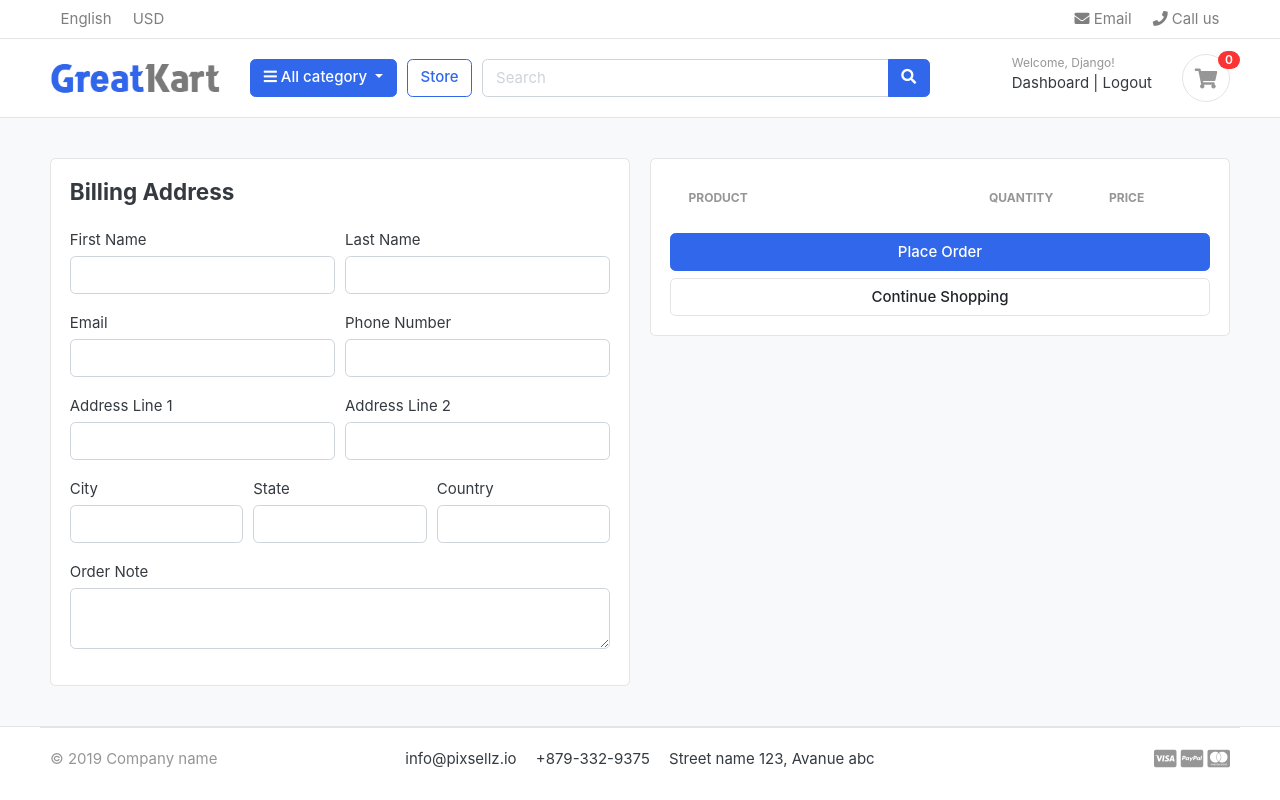
After one commit to bryan-padero/ecommerce-django, a Django app: page /cart/checkout/ in a window 1280 px wide. The commit adds this page. Run offline with Django 4.2, Linux system fonts and the light colour scheme; a user stored in the database is signed in; data comes from the database, SQL or seed files in the repository; both versions use the stored data as it was after the commit; lists and menus that the app fills with data are empty; some libraries are stand-ins or nearby versions; some web fonts are replaced.

Commit message:
added checkout.html and functionality

```diff
--- a/accounts/urls.py
+++ b/accounts/urls.py
@@ -7,7 +7,7 @@ urlpatterns = [
     path('logout/', views.logout, name='logout'),
     path('activate/<uidb64>/<token>/', views.activate, name='activate'),
     path('forgot_password/', views.forgot_password, name='forgot_password'),
-    path('reset_password_validate/<uidb64>/<token>/', views.activate, name='reset_password_validate'),
+    path('reset_password_validate/<uidb64>/<token>/', views.reset_password_validate, name='reset_password_validate'),
     path('reset_password/', views.reset_password, name='reset_password'),
     path('dashboard/', views.dashboard, name='dashboard'),
     path('', views.dashboard, name='dashboard')
--- a/carts/context_processors.py
+++ b/carts/context_processors.py
@@ -9,7 +9,10 @@ def counter(request):
     else:
         try:
             cart = Cart.objects.filter(cart_id=_cart_id(request))
-            cart_items = CartItem.objects.all().filter(cart=cart[:1])
+            if request.user.is_authenticated:
+                cart_items = CartItem.objects.all().filter(user=request.user)
+            else:
+                cart_items = CartItem.objects.all().filter(cart=cart[:1])
             for cart_item in cart_items:
                 cart_count += cart_item.quantity
         except Cart.DoesNotExist:
--- a/carts/models.py
+++ b/carts/models.py
@@ -1,5 +1,6 @@
 from django.db import models
 from store.models import Product, Variation
+from accounts.models import Account
 
 
 class Cart(models.Model):
@@ -11,6 +12,7 @@ class Cart(models.Model):
 
 
 class CartItem(models.Model):
+    user = models.ForeignKey(Account, on_delete=models.CASCADE, null=True)
     product = models.ForeignKey(Product, on_delete=models.CASCADE)
     cart = models.ForeignKey(Cart, on_delete=models.CASCADE)
     variations = models.ManyToManyField(Variation, blank=True)
--- a/carts/urls.py
+++ b/carts/urls.py
@@ -6,4 +6,5 @@ urlpatterns = [
     path('add_cart/<int:product_id>/', views.add_cart, name='add_cart'),
     path('remove_cart/<int:product_id>/<int:cart_item_id>/', views.remove_cart, name='remove_cart'),
     path('remove_cart_item/<int:product_id>/<int:cart_item_id>/', views.remove_cart_item, name='remove_cart_item'),
+    path('checkout/', views.checkout, name='checkout'),
 ]
--- a/carts/views.py
+++ b/carts/views.py
@@ -1,3 +1,4 @@
+from django.contrib.auth.decorators import login_required
 from django.http import HttpResponse
 from django.shortcuts import render, redirect, get_object_or_404
 from carts.models import Cart, CartItem
@@ -12,61 +13,114 @@ def _cart_id(request):
 
 
 def add_cart(request, product_id):
+    current_user = request.user
     product = Product.objects.get(id=product_id)
-    product_variation = []
-    if request.method == 'POST':
-        for item in request.POST:
-            key = item
-            value = request.POST[key]
-            try:
-                variation = Variation.objects.get(product=product, variation_category__iexact=key,
-                                                  variation_value__iexact=value)
-                product_variation.append(variation)
-            except:
-                pass
-    try:
-        cart = Cart.objects.get(cart_id=_cart_id(request))  # get the cart id using the cart_id present in the session
-    except Cart.DoesNotExist:
-        cart = Cart.objects.create(
-            cart_id=_cart_id(request),
-        )
-    cart.save()
+    if current_user.is_authenticated:
+        product_variation = []
+        if request.method == 'POST':
+            for item in request.POST:
+                key = item
+                value = request.POST[key]
+                try:
+                    variation = Variation.objects.get(product=product, variation_category__iexact=key,
+                                                      variation_value__iexact=value)
+                    product_variation.append(variation)
+                except:
+                    pass
 
-    is_cart_item_exists = CartItem.objects.filter(product=product, cart=cart).exists()
 
-    if is_cart_item_exists:
-        cart_item = CartItem.objects.filter(product=product, cart=cart)
-        ex_var_list = []
-        id = []
-        for item in cart_item:
-            existing_variation = item.variations.all()
-            ex_var_list.append(list(existing_variation))
-            id.append(item.id)
+        is_cart_item_exists = CartItem.objects.filter(product=product, user=current_user).exists()
 
-        if product_variation in ex_var_list:
-            # increase the item quantity
-            index = ex_var_list.index(product_variation)
-            item_id = id[index]
-            item = CartItem.objects.get(product=product, id=item_id)
-            item.quantity += 1
-            item.save()
+        if is_cart_item_exists:
+            cart_item = CartItem.objects.filter(product=product, user=current_user)
+            ex_var_list = []
+            id = []
+            for item in cart_item:
+                existing_variation = item.variations.all()
+                ex_var_list.append(list(existing_variation))
+                id.append(item.id)
+
+            if product_variation in ex_var_list:
+                # increase the item quantity
+                index = ex_var_list.index(product_variation)
+                item_id = id[index]
+                item = CartItem.objects.get(product=product, id=item_id)
+                item.quantity += 1
+                item.save()
+            else:
+                item = CartItem.objects.create(product=product, quantity=1, user=current_user)
+                if len(product_variation) > 0:
+                    item.variations.clear()
+                    item.variations.add(*product_variation)
+                item.save()
         else:
-            item = CartItem.objects.create(product=product, quantity=1, cart=cart)
+            cart_item = CartItem.objects.create(
+                product=product,
+                quantity=1,
+                user=current_user,
+            )
             if len(product_variation) > 0:
-                item.variations.clear()
-                item.variations.add(*product_variation)
-            item.save()
+                cart_item.variations.clear()
+                cart_item.variations.add(*product_variation)
+            cart_item.save()
+        return redirect('cart')
+    # If user is not authenticated
     else:
-        cart_item = CartItem.objects.create(
-            product=product,
-            quantity=1,
-            cart=cart,
-        )
-        if len(product_variation) > 0:
-            cart_item.variations.clear()
-            cart_item.variations.add(*product_variation)
-        cart_item.save()
-    return redirect('cart')
+        product_variation = []
+        if request.method == 'POST':
+            for item in request.POST:
+                key = item
+                value = request.POST[key]
+                try:
+                    variation = Variation.objects.get(product=product, variation_category__iexact=key,
+                                                      variation_value__iexact=value)
+                    product_variation.append(variation)
+                except:
+                    pass
+        try:
+            cart = Cart.objects.get(
+                cart_id=_cart_id(request))  # get the cart id using the cart_id present in the session
+        except Cart.DoesNotExist:
+            cart = Cart.objects.create(
+                cart_id=_cart_id(request),
+            )
+        cart.save()
+
+        is_cart_item_exists = CartItem.objects.filter(product=product, cart=cart).exists()
+
+        if is_cart_item_exists:
+            cart_item = CartItem.objects.filter(product=product, cart=cart)
+            ex_var_list = []
+            id = []
+            for item in cart_item:
+                existing_variation = item.variations.all()
+                ex_var_list.append(list(existing_variation))
+                id.append(item.id)
+
+            if product_variation in ex_var_list:
+                # increase the item quantity
+                index = ex_var_list.index(product_variation)
+                item_id = id[index]
+                item = CartItem.objects.get(product=product, id=item_id)
+                item.quantity += 1
+                item.save()
+            else:
+                item = CartItem.objects.create(product=product, quantity=1, cart=cart)
+                if len(product_variation) > 0:
+                    item.variations.clear()
+                    item.variations.add(*product_variation)
+                item.save()
+        else:
+            cart_item = CartItem.objects.create(
+                product=product,
+                quantity=1,
+                cart=cart,
+            )
+            if len(product_variation) > 0:
+                cart_item.variations.clear()
+                cart_item.variations.add(*product_variation)
+            cart_item.save()
+        return redirect('cart')
 
 
 def remove_cart(request, product_id, cart_item_id):
@@ -93,9 +147,37 @@ def remove_cart_item(request, product_id, cart_item_id):
 
 
 def cart(request, total=0, quantity=0, cart_items=None):
-    tax = 0
-    grand_total = 0
     try:
+        tax = 0
+        grand_total = 0
+        if request.user.is_authenticated:
+            cart_items = CartItem.objects.filter(user=request.user, is_active=True)
+        else:
+            cart = Cart.objects.get(cart_id=_cart_id(request))
+            cart_items = CartItem.objects.filter(cart=cart, is_active=True)
+        for cart_item in cart_items:
+            total += (cart_item.product.price * cart_item.quantity)
+            quantity += cart_item.quantity
+        tax = (5 * total)/100
+        grand_total = total + tax
+    except Cart.DoesNotExist:
+        pass
+
+    context = {
+        'total': total,
+        'tax': tax,
+        'grand_total': grand_total,
+        'quantity': quantity,
+        'cart_items': cart_items,
+    }
+    return render(request, 'store/cart.html', context)
+
+
+@login_required(login_url='login')
+def checkout(request, total=0, quantity=0, cart_items=None):
+    try:
+        tax = 0
+        grand_total = 0
         cart = Cart.objects.get(cart_id=_cart_id(request))
         cart_items = CartItem.objects.filter(cart=cart, is_active=True)
         for cart_item in cart_items:
@@ -113,5 +195,4 @@ def cart(request, total=0, quantity=0, cart_items=None):
         'quantity': quantity,
         'cart_items': cart_items,
     }
-
-    return render(request, 'store/cart.html', context)
+    return render(request, 'store/checkout.html', context)
--- a/ecommerce/settings.py
+++ b/ecommerce/settings.py
@@ -1,3 +1,4 @@
+import os
 from pathlib import Path
 
 # Build paths inside the project like this: BASE_DIR / 'subdir'.
@@ -131,8 +132,8 @@ MESSAGE_TAGS = {
 # SMTP configuration
 EMAIL_HOST = 'smtp.gmail.com'
 EMAIL_PORT = 587
-EMAIL_HOST_USER = 'amazingbryan02@gmail.com'
-EMAIL_HOST_PASSWORD = 'gjuyrfuuldszgmih'
+EMAIL_HOST_USER = os.environ["EMAIL_HOST_USER"]
+EMAIL_HOST_PASSWORD = os.environ["EMAIL_HOST_PASSWORD"]
 EMAIL_USE_TLS = True
 
 # Default primary key field type
--- a/templates/accounts/login.html
+++ b/templates/accounts/login.html
@@ -26,7 +26,7 @@
                 </div> <!-- form-group// -->
 
                 <div class="form-group">
-                    <a href="#" class="float-right">Forgot password?</a>
+                    <a href="{% url 'forgot_password' %}" class="float-right">Forgot password?</a>
 
                 </div> <!-- form-group form-check .// -->
                 <div class="form-group">
--- a/templates/store/cart.html
+++ b/templates/store/cart.html
@@ -102,7 +102,7 @@
                         <p class="text-center mb-3">
                             <img src="{% static './images/misc/payments.png' %}" height="26">
                         </p>
-                        <a href="./place-order.html" class="btn btn-primary btn-block"> Checkout </a>
+                        <a href="{% url 'checkout' %}" class="btn btn-primary btn-block"> Checkout </a>
                         <a href="{% url 'store' %}" class="btn btn-light btn-block">Continue Shopping</a>
                     </div> <!-- card-body.// -->
                 </div> <!-- card.// -->
--- /dev/null
+++ b/templates/store/checkout.html
@@ -0,0 +1,129 @@
+{% extends 'base.html' %}
+{% load static %}
+
+
+{% block content %}
+
+<section class="section-content padding-y bg">
+    <div class="container">
+
+        <!-- ============================ COMPONENT 1 ================================= -->
+        <div class="row">
+            <aside class="col-lg-6">
+                <div class="card">
+                    <div class="card-body">
+                        <h4 class="card-title mb-4">Billing Address</h4>
+                        <form action="" method="POST">
+                            {% csrf_token %}
+                            <div class="form-row">
+                                <div class="col form-group">
+                                    <label for="">First Name</label>
+                                    <input type="text" name="first_name" class="form-control" required>
+                                </div>
+                                <div class="col form-group">
+                                    <label for="">Last Name</label>
+                                    <input type="text" name="last_name" class="form-control" required>
+                                </div>
+                            </div>
+                            <div class="form-row">
+                                <div class="col form-group">
+                                    <label for="">Email</label>
+                                    <input type="email" name="email" class="form-control" required>
+                                </div>
+                                <div class="col form-group">
+                                    <label for="">Phone Number</label>
+                                    <input type="text" name="phone" class="form-control" required>
+                                </div>
+                            </div>
+                            <div class="form-row">
+                                <div class="col form-group">
+                                    <label for="">Address Line 1</label>
+                                    <input type="text" name="address_line_1" class="form-control" required>
+                                </div>
+                                <div class="col form-group">
+                                    <label for="">Address Line 2</label>
+                                    <input type="text" name="address_line_2" class="form-control">
+                                </div>
+                            </div>
+                            <div class="form-row">
+                                <div class="col form-group">
+                                    <label for="">City</label>
+                                    <input type="text" name="city" class="form-control" required>
+                                </div>
+                                <div class="col form-group">
+                                    <label for="">State</label>
+                                    <input type="text" name="state" class="form-control" required>
+                                </div>
+                                <div class="col form-group">
+                                    <label for="">Country</label>
+                                    <input type="text" name="country" class="form-control" required>
+                                </div>
+                            </div>
+                            <div class="form-row">
+                                <div class="col form-group">
+                                    <label for="">Order Note</label>
+                                    <textarea name="order_note" class="form-control" rows="2"></textarea>
+                                </div>
+                            </div>
+                    </div>
+                </div> <!-- card.// -->
+
+            </aside> <!-- col.// -->
+            <aside class="col-lg-6">
+
+                <div class="card">
+                    <div class="card-body">
+                        <table class="table table-borderless table-shopping-cart">
+                            <thead class="text-muted">
+                            <tr class="small text-uppercase">
+                                <th scope="col">Product</th>
+                                <th scope="col" width="120">Quantity</th>
+                                <th scope="col" width="120">Price</th>
+                            </tr>
+                            </thead>
+                            <tbody>
+                            {% for cart_item in cart_items %}
+                            <tr>
+                                <td>
+                                    <figure class="itemside align-items-center">
+                                        <div class="aside"><img src="{{ cart_item.product.images.url }}" class="img-sm">
+                                        </div>
+                                        <figcaption class="info">
+                                            <a href="{{ cart_item.product.get_url }}" class="title text-dark">{{ cart_item.product.product_name }}</a>
+                                            <p class="text-muted small">
+                                                {% if cart_item.variations.all %}
+                                                {% for item in cart_item.variations.all %}
+                                                {{ item.variation_category | capfirst }}: {{ item.variation_value | capfirst }} <br>
+                                                {% endfor %}
+                                                {% endif %}
+                                            </p>
+                                        </figcaption>
+                                    </figure>
+                                </td>
+                                <td>
+                                    <!-- col.// -->
+                                    {{ cart_item.quantity }}
+                                    <!-- col.// -->
+                                </td>
+                                <td>
+                                    <div class="price-wrap">
+                                        <var class="price">${{ cart_item.sub_total }}</var>
+                                        <small class="text-muted"> ${{ cart_item.product.price }} each </small>
+                                    </div> <!-- price-wrap .// -->
+                                </td>
+                            </tr>
+                            {% endfor %}
+                            </tbody>
+                        </table>
+                        <button type="submit" name="Submit" class="btn btn-primary btn-block">Place Order</button>
+                        <a href="{% url 'store' %}" class="btn btn-light btn-block">Continue Shopping</a>
+                    </div> <!-- card-body.// -->
+                </div> <!-- card.// -->
+                </form>
+            </aside> <!-- col.// -->
+        </div> <!-- row.// -->
+        <!-- ============================ COMPONENT 1 END .// ================================= -->
+    </div> <!-- container .//  -->
+</section>
+
+{% endblock content %}
```
Also changed, not shown: accounts/views.py (+42 -1 lines), db.sqlite3.
